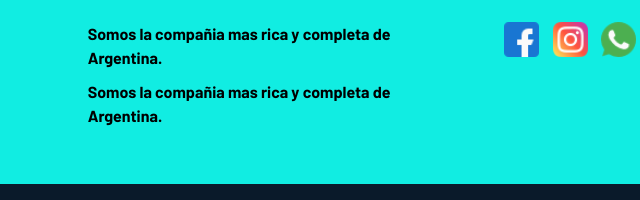
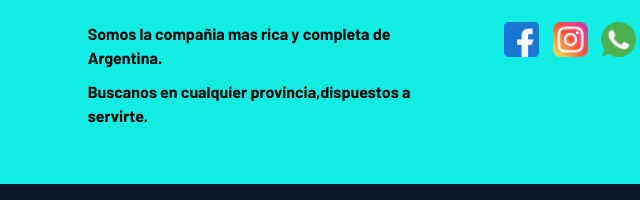
Before and after one commit to Subercazefran/Desafio-final, a website: page index.html in a window 1280 px wide. Shown: the part 1815-2015 px from the top of the page, 369-1009 px from the left. Drawn offline with nearby package versions, Linux system fonts and the light colour scheme.

Commit message:
Se agrego modificacion

```diff
--- a/index.html
+++ b/index.html
@@ -105,7 +105,7 @@
             <div class="box">
                 <h2>SOBRE NOSOTROS</h2>
                 <p>Somos la compañia mas rica y completa de Argentina.</p>
-                <p>Somos la compañia mas rica y completa de Argentina.</p>
+                <p>Buscanos en cualquier provincia,dispuestos a servirte.</p>
             </div>
             <div class="box" id="Img__foot">
                 <h2>SIGUENOS</h2>
```
Also changed, not shown: pages/contacto.html (+1 -1 lines), pages/menu.html (+2 -2 lines), pages/nosotros.html (+1 -1 lines), pages/sucursales.html (+1 -1 lines).
